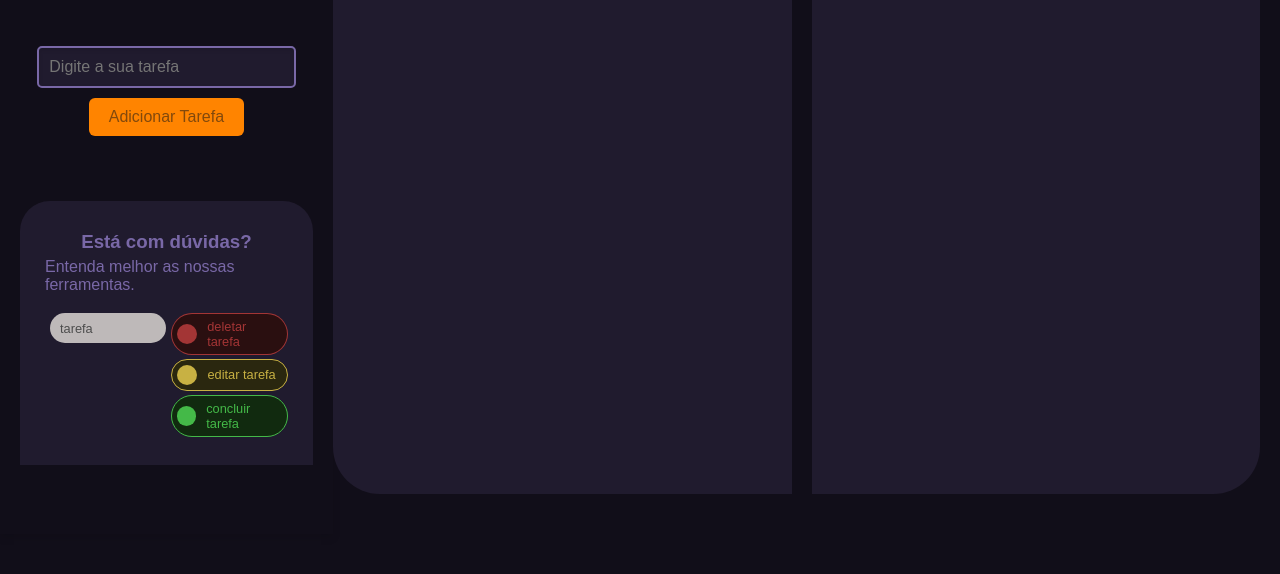
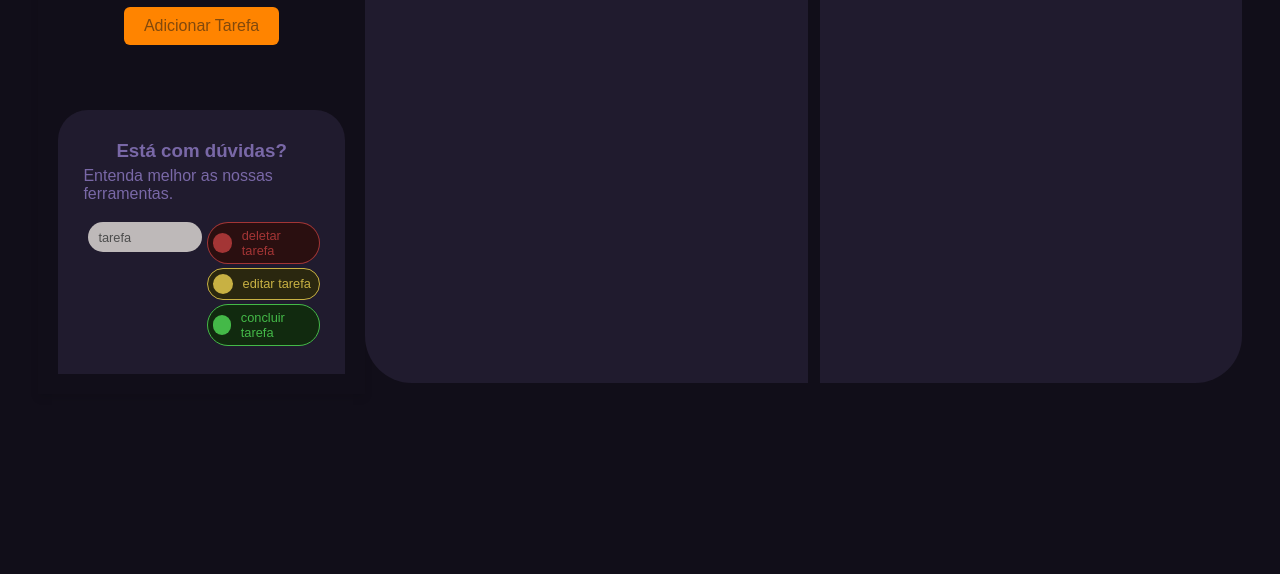
Before and after one commit to Davidcmpss/Lista.de.tarefas, a plain HTML site: page index.html in a window 1280 px wide. Shown: the part 226-800 px from the top of the page. Drawn offline with Linux system fonts and the light colour scheme.

Commit message:
Update style.css

```diff
--- a/style.css
+++ b/style.css
@@ -2,10 +2,11 @@ body {
   font-family: Arial, sans-serif;
   display: flex;
   flex-direction: row;
-  align-items: flex-start;
+  align-items: center;
   justify-content: center;
-  height: 100vh;
+  height: 100%;
   margin: 0;
+  padding: 3vw;
   background-color: #110e19;
 }
 .containerInput {
@@ -18,13 +19,13 @@ body {
   box-shadow: 0 4px 8px rgba(0, 0, 0, 0.1);
   width: 22%;
   height: 80%;
-  margin-top: 5rem;
 }
 
 h1 {
   color: #ff8400;
   margin: 2px;
 }
+
 p {
   color: #ff8400;
   font-size: 1.1em;
@@ -159,11 +160,9 @@ h3 {
 }
 
 .containerLista {
-  margin-right: 20px;
-  margin-top: 5rem;
-  margin-bottom: 2rem;
+  margin-right: 1vw;
   width: 35%;
-  min-height: 80%;
+  min-height: 90%;
   max-height: auto;
   background-color: #201b2e;
   border-top-left-radius: 47px;
@@ -193,10 +192,9 @@ h2 {
 }
 
 .containerConclido {
-  margin-right: 20px;
-  margin-top: 5rem;
   width: 35%;
-  height: 80%;
+  min-height: 90%;
+  max-height: auto;
   background-color: #201b2e;
   border-top-right-radius: 47px;
   border-bottom-right-radius: 47px;
```
